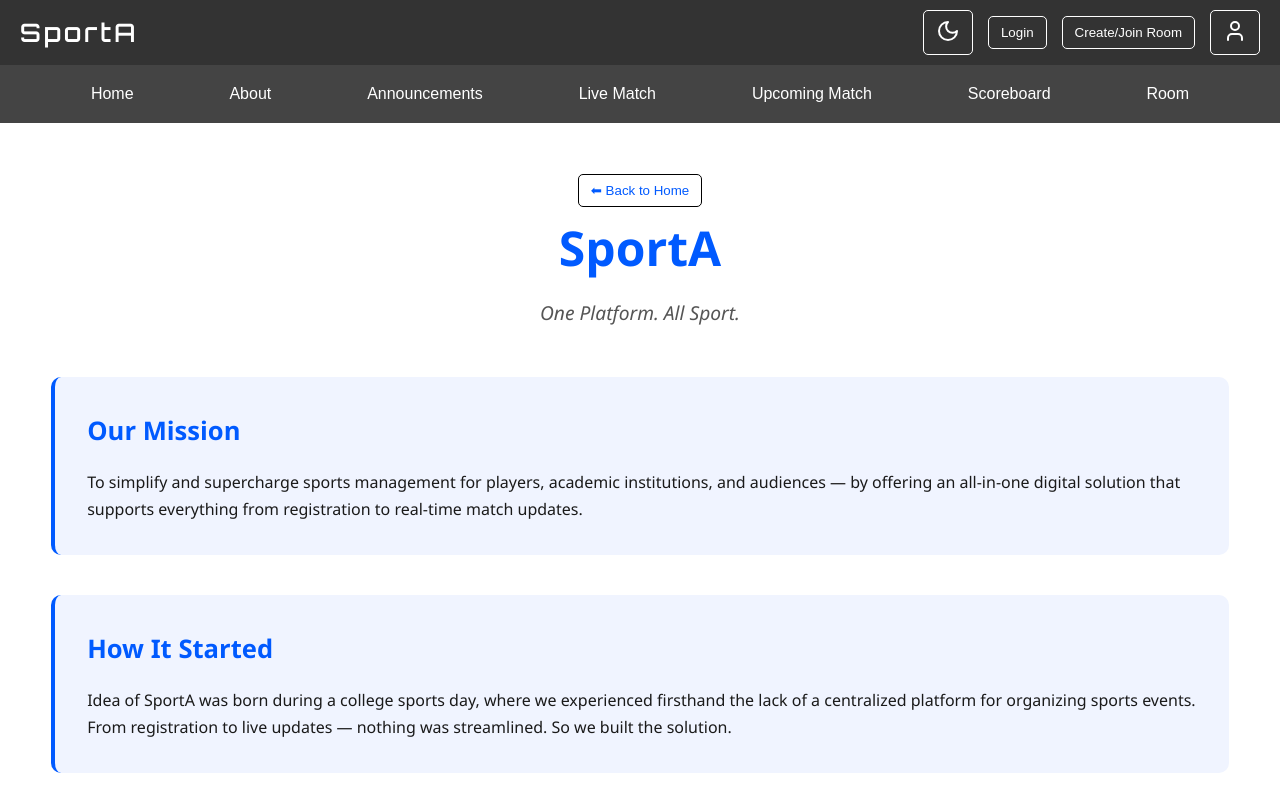
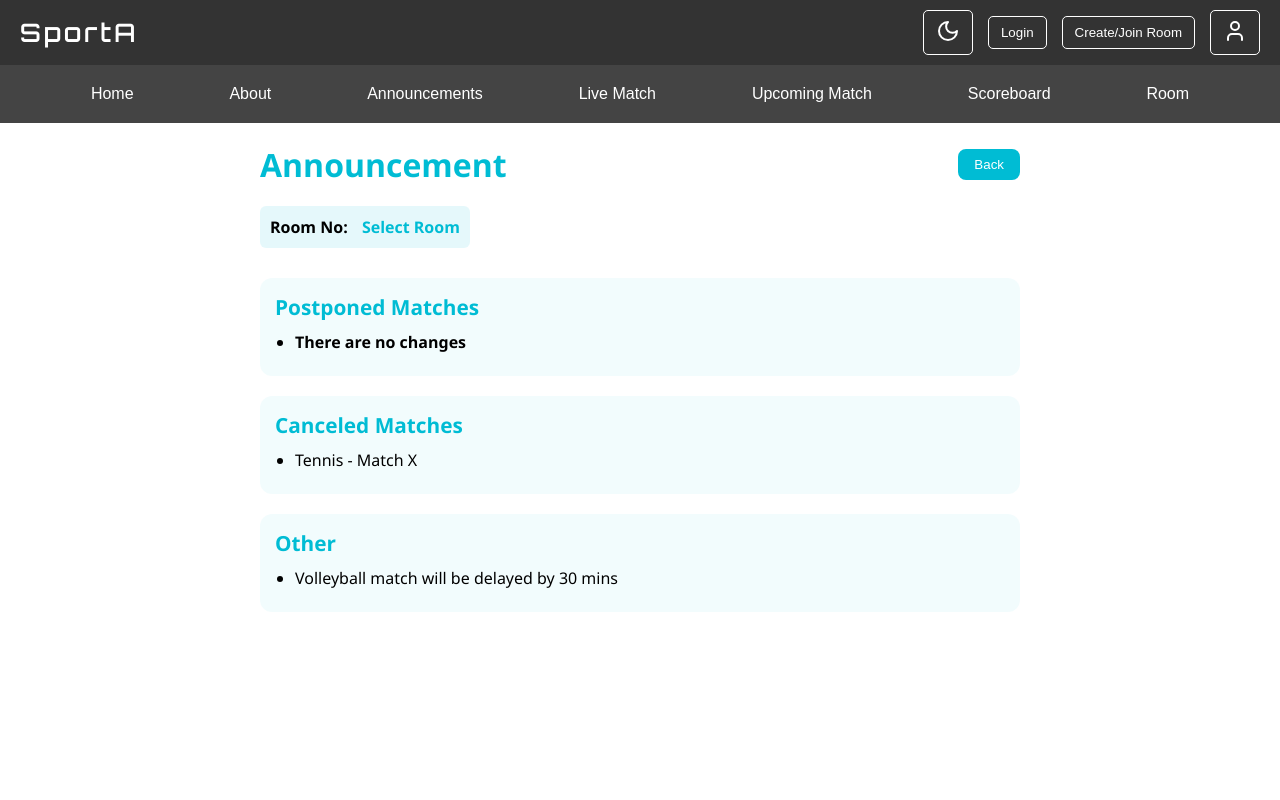
Before and after one commit to Nawaz543/sportA, a React (Vite) app: page / in a window 1280 px wide. Both pictures are taken after a click on the button "Announcements". Shown: the top 800 px of the page. Built offline with nearby package versions, Linux system fonts and the light colour scheme.

Commit message:
announcement page added

```diff
--- a/src/App.jsx
+++ b/src/App.jsx
@@ -1,5 +1,6 @@
 import React  from "react";
 import { useState,useEffect } from "react";
+import Announcement from "./nav2/Announcement";
 
 const Navbar = React.lazy(()=>(import ("./Navbar")));
 const Login = React.lazy(()=>(import ("./Login")));
@@ -15,6 +16,7 @@ function App(){
   const [darkMode, setDarkMode] = useState(false);
   const [showProfile, setShowProfile] = useState(false);
   const [showAbout, setShowAbout] = useState(false);
+  const [showAnnouncement , setShowAnnouncement] = useState(false);
   const user = {
    name: "John Doe",
    email: "john@example.com",
@@ -78,6 +80,11 @@ function App(){
             setActiveIndex(4);
             }
         }
+        onAnnouncementClick={() =>
+          {setShowAnnouncement(true);
+            setActiveIndex(5);
+            }
+        }
         //set dark/light mode
         toggleDarkMode ={ () =>
             {setDarkMode((prevMode) => !prevMode);
@@ -85,7 +92,7 @@ function App(){
         }
       />
         {/* home -> massage */}
-        { activeIndex!=2 && activeIndex!=4 && <Massage key={darkMode ? 'dark' : 'light'} />}
+        { activeIndex==0  && <Massage key={darkMode ? 'dark' : 'light'} />}
 
       {/* login */}
      { activeIndex==1 && showLogin && <Login onClose={() =>
@@ -103,9 +110,14 @@ function App(){
         {setShowProfile(false);
           setActiveIndex(0); }
       }/>}
-
+    {/* about */}
     { activeIndex==4 && showAbout && <About  onBack={() =>
         {setShowAbout(false);
+          setActiveIndex(0); }
+      } />}
+      {/* announcement */}
+      { activeIndex==5 && showAnnouncement && <Announcement  onBack={() =>
+        {setShowAnnouncement(false);
           setActiveIndex(0); }
       } />}
   </>
--- a/src/Navbar.jsx
+++ b/src/Navbar.jsx
@@ -4,7 +4,7 @@ const Moon = lazy(() => import('lucide-react').then(module => ({ default: module
 const User = lazy(() => import('lucide-react').then(module => ({ default: module.User })));
 import "./Navbar.css";
 
-export default function Navbar({onLoginClick,onRoomClick,onProfileClick, onAboutClick,toggleDarkMode,}) {
+export default function Navbar({onLoginClick,onRoomClick,onProfileClick, onAboutClick, onAnnouncementClick,toggleDarkMode,}) {
 let darkMode=false
 const mode=document.body.classList;
 if (mode=='dark-mode'){
@@ -22,7 +22,6 @@ if (mode=='dark-mode'){
               </Suspense> : <Suspense fallback={<span />}>
                 <Moon />
               </Suspense>}
-              {console.log({darkMode})}
           </button>
           <button onClick={onLoginClick} className="nav-btn">Login</button>
           <button onClick={onRoomClick} className="nav-btn">Create/Join Room</button>
@@ -35,15 +34,10 @@ if (mode=='dark-mode'){
       </nav>
 
       {/* Second Navbar */}
-      {/* <nav className="second-navbar">
-        {['Home', 'About', 'Announcements', 'Live Match', 'Upcoming Match', 'Scoreboard', 'Room'].map((item) => (
-          <button key={item} className="nav-link">{item}</button>
-        ))}
-      </nav> */}
       <nav className="second-navbar">
         <button key="Home" className="nav-link" onClick={onAboutClick}>Home</button>
         <button key="About" className="nav-link" onClick={onAboutClick}>About</button>
-        <button key="Announcements" className="nav-link" onClick={onAboutClick}>Announcements</button>
+        <button key="Announcements" className="nav-link" onClick={onAnnouncementClick}>Announcements</button>
         <button key="Live-Match" className="nav-link" onClick={onAboutClick}>Live Match</button>
         <button key="Upcoming-Match" className="nav-link" onClick={onAboutClick}>Upcoming Match</button>
         <button key="Scoreboard" className="nav-link" onClick={onAboutClick}>Scoreboard</button>
--- /dev/null
+++ b/src/nav2/Announcement.css
@@ -0,0 +1,132 @@
+:root {
+    --bg-light: #f0f0f0;
+    --text-light: #333;
+    --bg-dark: #1c1c1c;
+    --text-dark: #f9f9f9;
+    --accent: #00bcd4;
+  }
+
+  body.dark-mode {
+    background-color: var(--bg-dark);
+    color: var(--text-dark);
+  }
+
+  .announcement-container {
+    max-width: 800px;
+    margin: auto;
+    padding: 20px;
+    font-family: 'Segoe UI', sans-serif;
+  }
+
+  .top-bar {
+    display: flex;
+    justify-content: space-between;
+    align-items: center;
+  }
+
+  .top-bar h1 {
+    font-size: 2rem;
+    color: var(--accent);
+  }
+
+  .back-button {
+    padding: 8px 16px;
+    background-color: var(--accent);
+    color: white;
+    border: none;
+    border-radius: 8px;
+    cursor: pointer;
+    transition: 0.3s ease;
+  }
+
+  .back-button:hover {
+    background-color: #008fa1;
+  }
+
+  .room-selector {
+    margin-top: 20px;
+    position: relative;
+  }
+
+  .room-label {
+    font-weight: bold;
+    cursor: pointer;
+    padding: 10px;
+    background-color: rgba(0, 188, 212, 0.1);
+    border-radius: 6px;
+    display: inline-block;
+  }
+
+  .selected-room {
+    margin-left: 10px;
+    color: var(--accent);
+  }
+
+  .dropdown {
+    list-style: none;
+    margin-top: 5px;
+    padding: 0;
+    border: 1px solid #ccc;
+    border-radius: 6px;
+    background-color:rgba(180, 233, 243, 0.87);
+    position: absolute;
+    z-index: 10;
+    width: 200px;
+  }
+
+   .dropdown li {
+    padding: 10px;
+    color:  var(--text-light);
+    cursor: pointer;
+    transition: background 0.2s ease;
+  }
+
+  .dropdown li:hover {
+    background-color: rgba(0, 188, 212, 0.1);
+    font-weight: 500;
+  }
+
+  .announcement-list {
+    margin-top: 30px;
+    display: grid;
+    gap: 20px;
+  }
+
+  .announcement-section {
+    padding: 15px;
+    border-radius: 12px;
+    background-color: rgba(0, 188, 212, 0.05);
+    backdrop-filter: blur(5px);
+    transition: background-color 0.3s ease;
+  }
+
+  .announcement-section h2 {
+    font-size: 1.3rem;
+    margin-bottom: 10px;
+    color: var(--accent);
+  }
+
+  .announcement-section ul {
+    padding-left: 20px;
+  }
+
+  .announcement-section li {
+    margin-bottom: 8px;
+  }
+
+  /* Responsive */
+  @media (max-width: 600px) {
+    .top-bar {
+      flex-direction: column;
+      align-items: flex-start;
+      gap: 10px;
+    }
+
+    .room-selector {
+      width: 100%;
+    }
+
+    .dropdown {
+      width: 100%;
+    }
+  }
--- /dev/null
+++ b/src/nav2/Announcement.jsx
@@ -0,0 +1,90 @@
+import React, { useState } from 'react';
+import './Announcement.css';
+
+const Announcement = ({onBack}) => {
+  const [selectedRoom, setSelectedRoom] = useState('Select Room');
+  const [showDropdown, setShowDropdown] = useState(false);
+
+  const roomNumbers = ['example123'];
+
+  const postponedMatches = [];
+  const canceledMatches = ['Tennis - Match X'];
+  const otherAnnouncements = ['Volleyball match will be delayed by 30 mins'];
+
+  const handleRoomSelect = (room) => {
+    setSelectedRoom(room);
+    setShowDropdown(false);
+  };
+
+  return (
+    <div className="announcement-container">
+      <div className="top-bar">
+        <h1>Announcement</h1>
+        <button className="back-button" onClick={onBack} >Back</button>
+      </div>
+
+      <div className="room-selector">
+        <div
+          className="room-label"
+          onClick={() => setShowDropdown(!showDropdown)}
+        >
+          Room No: <span className="selected-room">{selectedRoom}</span>
+        </div>
+        {showDropdown && (
+          <ul className="dropdown">
+            {roomNumbers.map((room) => (
+              <li key={room} onClick={() => handleRoomSelect(room)}>
+                {room}
+              </li>
+            ))}
+          </ul>
+        )}
+      </div>
+
+      <div className="announcement-list">
+      <div className="announcement-section">
+         <h2>Postponed Matches</h2>
+             <ul>
+              {postponedMatches.length === 0 ? (
+                <li><b>There are no changes</b></li>
+              ) : (
+              postponedMatches.map((match, idx) => (
+               <li key={idx}>{match}</li>
+                ))
+             )}
+            </ul>
+        </div>
+
+        <div className="announcement-section">
+          <h2>Canceled Matches</h2>
+         <ul>
+             {canceledMatches.length === 0 ? (
+               <li>There are no cancellations</li>
+              ) : (
+             canceledMatches.map((match, idx) => (
+               <li key={idx}>{match}</li>
+              ))
+             )}
+         </ul>
+        </div>
+
+
+        <div className="announcement-section">
+            <h2>Other</h2>
+            <ul>
+                {otherAnnouncements.length === 0 ? (
+                    <li>No other announcements</li>
+                ) : (
+                otherAnnouncements.map((note, idx) => (
+                    <li key={idx}>{note}</li>
+                   ))
+                )}
+            </ul>
+        </div>
+
+      </div>
+    </div>
+  );
+};
+
+export default Announcement;
```
